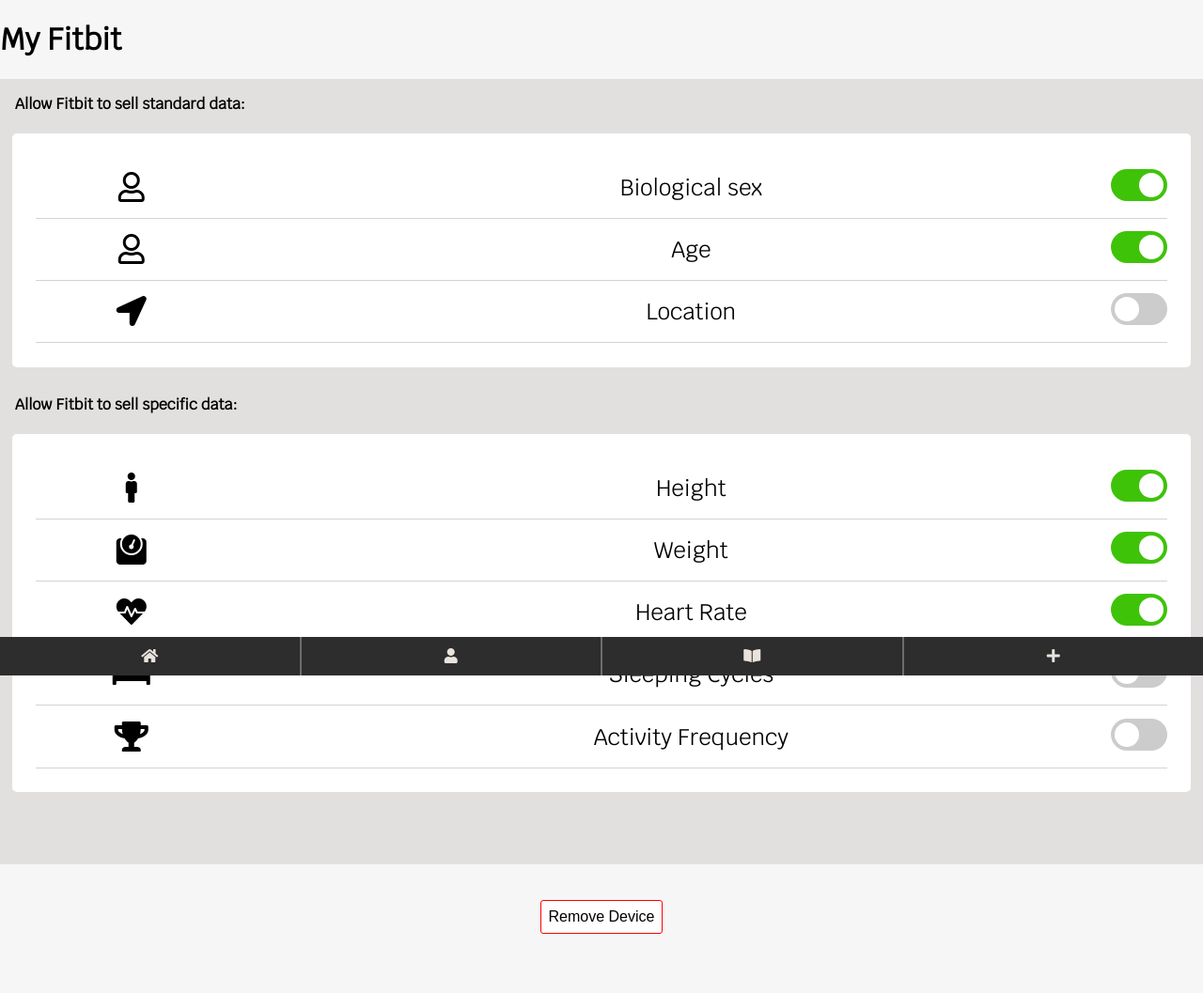
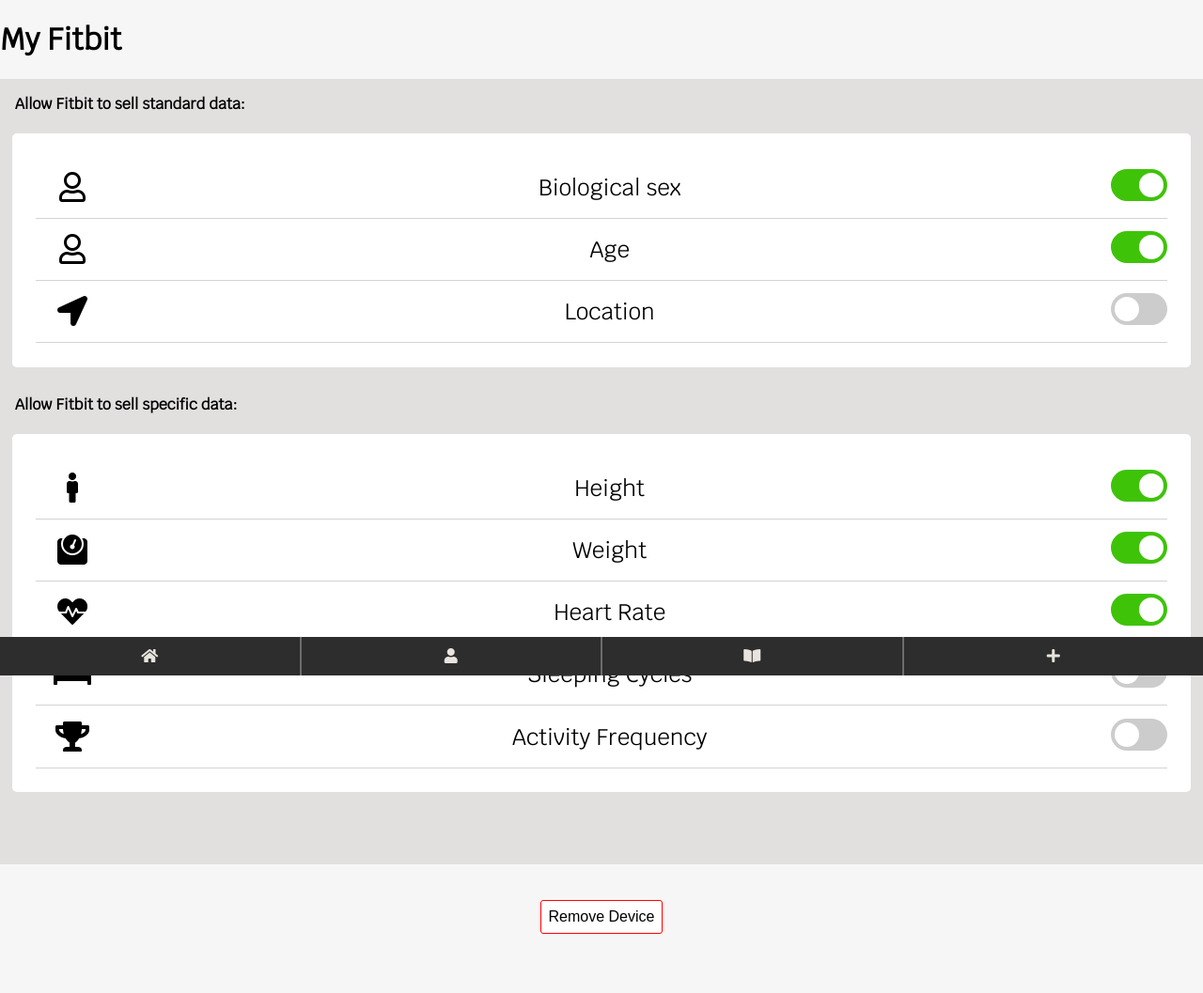
Before and after one commit to aslebloas/rawls, a Flask app: page /devices/1/ in a window 1280 px wide. Shown: the part 81-1138 px from the top of the page at 94% size. Run offline with Flask 2, Linux system fonts and the light colour scheme; some libraries are stand-ins or nearby versions.

Commit message:
changed padding on device permissions

```diff
--- a/static/style.css
+++ b/static/style.css
@@ -273,7 +273,7 @@ input:checked + .slider:before {
   height: auto;
 }
 .dev-logo, .data-icon{
-  flex: 1;
+  flex: .25;;
   padding: 1%;
   text-align: center;
   font-size: 2em;
@@ -286,6 +286,7 @@ input:checked + .slider:before {
 }
 .data-name {
   flex: 5;
+  padding-left:0px;
 }
 .dev-check {
   color:gray;
@@ -307,7 +308,7 @@ div a .dev {
 .device img {
     max-height: 80px;
 }
-p.devTitle
+.devTitle
 {
   text-align: center;
 }
```
